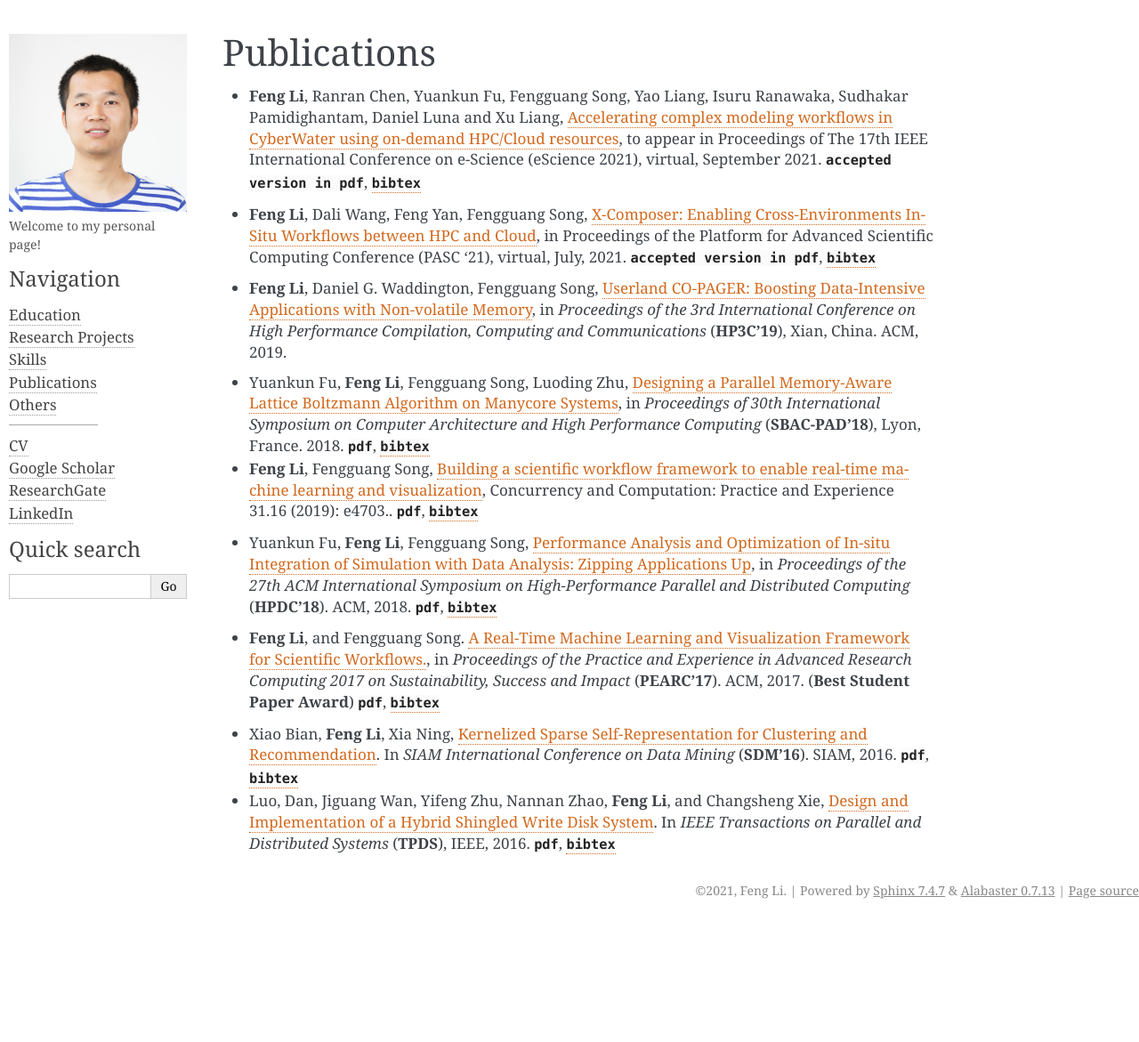
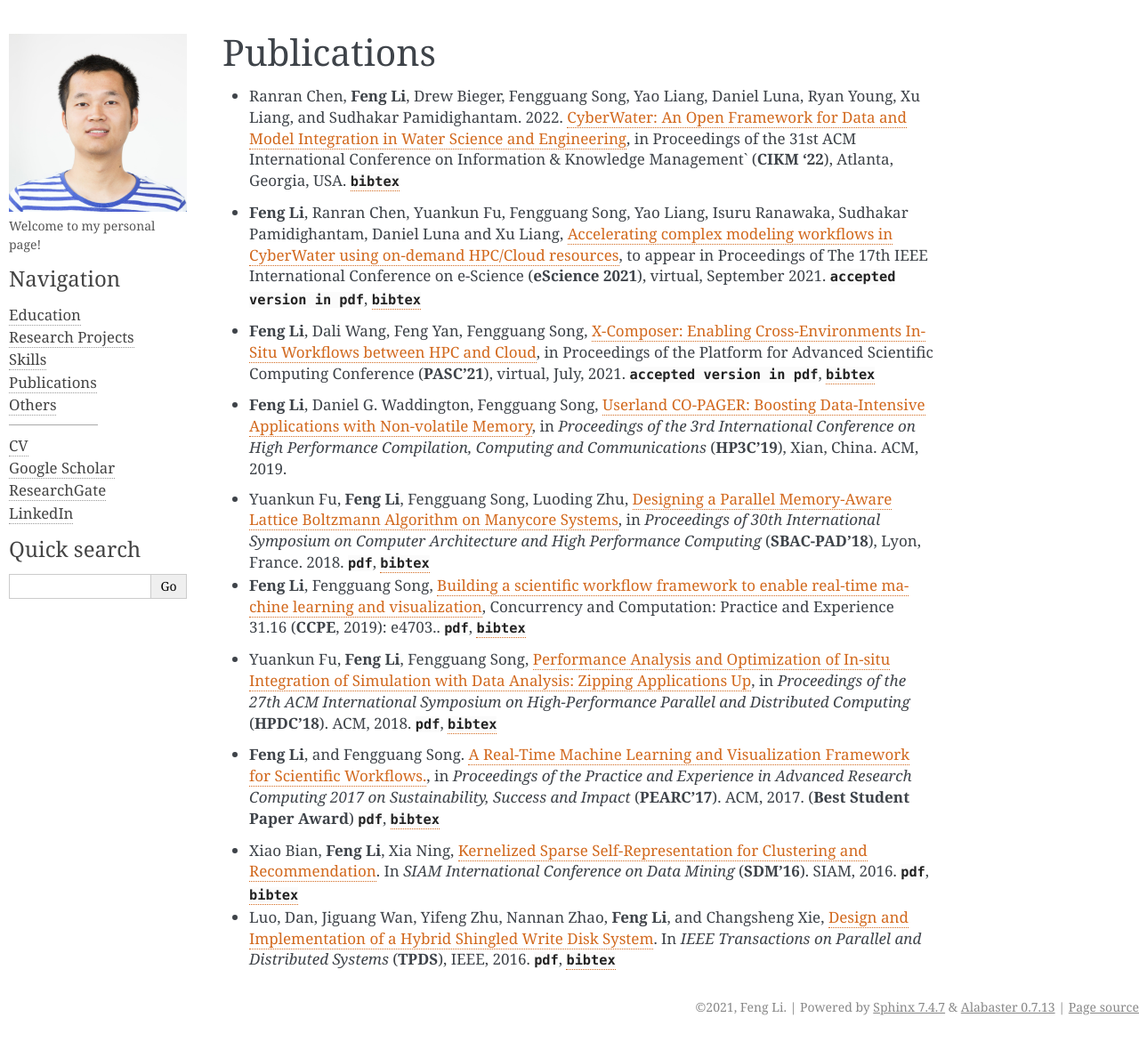
Before and after one commit to fengggli/fengggli.github.io, a Sphinx documentation site: the page built from source/publications.rst, in a window 1280 px wide and 1171 px high. Shown: the whole window at 89% size. Built offline with Sphinx 7.4.7, drawn with Linux system fonts in a browser that asks for light colours.

Commit message:
20230305

```diff
--- a/source/education.rst
+++ b/source/education.rst
@@ -3,7 +3,7 @@
 Education
 ====================
 
-* [2015-2022(expected)] *Purdue University, Indianapolis, IN*
+* [2015-2023(expected)] *Purdue University, Indianapolis, IN*
 
   PhD candidate, Computer Science.
 * [2011~2015] *Huazhong University of Science & Technology, Wuhan, China*
--- a/source/index.rst
+++ b/source/index.rst
@@ -11,6 +11,10 @@ Feng Li
 
 Feng Li is currently a PhD candidate at Purdue University. He works with `Dr. Fengguang Song <https://cs.iupui.edu/~fgsong/>`_ in areas of Distributed Systems and High Performance Computing.
 
+**Updates**
+
+- [2023-03-06] Feng started a new position at Eli Lilly.
+
 **Contact Me**
 
 You can reach me through *li2251 at purdue dot edu*.
--- a/source/publications.rst
+++ b/source/publications.rst
@@ -3,16 +3,19 @@
 Publications
 ============
 
+.. _bib-chen2022cyberwater:
 
+* Ranran Chen, **Feng Li**, Drew Bieger, Fengguang Song, Yao Liang, Daniel Luna, Ryan Young, Xu Liang, and Sudhakar Pamidighantam. 2022. `CyberWater: An Open Framework for Data and Model Integration in Water Science and Engineering <https://doi.org/10.1145/3511808.3557186>`_, in Proceedings of the 31st ACM International Conference on Information & Knowledge Management` (**CIKM '22**), Atlanta, Georgia, USA.
+  :download:`bibtex </pubs/chen2022cyberwater.txt>`
 .. _bib-li2021launchagent:
 
-* **Feng Li**, Ranran Chen, Yuankun Fu, Fengguang Song, Yao Liang, Isuru Ranawaka, Sudhakar Pamidighantam, Daniel Luna and Xu Liang, `Accelerating complex modeling workflows in CyberWater using on-demand HPC/Cloud resources <https://doi.org/10.1109/eScience51609.2021.00030>`_, to appear in Proceedings of The 17th IEEE International Conference on e-Science (eScience 2021), virtual, September 2021.
+* **Feng Li**, Ranran Chen, Yuankun Fu, Fengguang Song, Yao Liang, Isuru Ranawaka, Sudhakar Pamidighantam, Daniel Luna and Xu Liang, `Accelerating complex modeling workflows in CyberWater using on-demand HPC/Cloud resources <https://doi.org/10.1109/eScience51609.2021.00030>`_, to appear in Proceedings of The 17th IEEE International Conference on e-Science (**eScience 2021**), virtual, September 2021.
   :download:`accepted version in pdf </pubs/li2021launchagent-author-20210810.pdf>`,
   :download:`bibtex </pubs/li2021launchagent.txt>`
 
 .. _bib-li2021xcomposer:
 
-* **Feng Li**, Dali Wang, Feng Yan, Fengguang Song, `X-Composer: Enabling Cross-Environments In-Situ Workflows between HPC and Cloud <https://doi.org/10.1145/3468267.3470621>`_, in Proceedings of the Platform for Advanced Scientific Computing Conference (PASC '21), virtual, July, 2021.
+* **Feng Li**, Dali Wang, Feng Yan, Fengguang Song, `X-Composer: Enabling Cross-Environments In-Situ Workflows between HPC and Cloud <https://doi.org/10.1145/3468267.3470621>`_, in Proceedings of the Platform for Advanced Scientific Computing Conference (**PASC'21**), virtual, July, 2021.
   :download:`accepted version in pdf </pubs/li2021xcomposer-author-20210810.pdf>`,
   :download:`bibtex </pubs/li2021xcomposer.txt>`
 
@@ -27,7 +30,7 @@ Publications
   :download:`pdf </pubs/fu2018lbm.pdf>`,
   :download:`bibtex </pubs/fu2018lbm.txt>`
 
-* **Feng Li**, Fengguang Song, `Building a scientific workflow framework to enable real‐time machine learning and visualization <https://doi.org/10.1002/cpe.4703>`_, Concurrency and Computation: Practice and Experience 31.16 (2019): e4703..
+* **Feng Li**, Fengguang Song, `Building a scientific workflow framework to enable real‐time machine learning and visualization <https://doi.org/10.1002/cpe.4703>`_, Concurrency and Computation: Practice and Experience 31.16 (**CCPE**, 2019): e4703..
   :download:`pdf </pubs/li2018ccpe.pdf>`,
   :download:`bibtex </pubs/li2018ccpe.txt>`
 
--- /dev/null
+++ b/source/pubs/chen2022cyberwater.txt
@@ -0,0 +1,16 @@
+@inproceedings{chen2022cyberwater,
+author = {Chen, Ranran and Li, Feng and Bieger, Drew and Song, Fengguang and Liang, Yao and Luna, Daniel and Young, Ryan and Liang, Xu and Pamidighantam, Sudhakar},
+title = {CyberWater: An Open Framework for Data and Model Integration in Water Science and Engineering},
+year = {2022},
+isbn = {9781450392365},
+publisher = {Association for Computing Machinery},
+address = {New York, NY, USA},
+url = {https://doi.org/10.1145/3511808.3557186},
+doi = {10.1145/3511808.3557186},
+booktitle = {Proceedings of the 31st ACM International Conference on Information & Knowledge Management},
+pages = {4833–4837},
+numpages = {5},
+keywords = {model coupling without coding, open data and model framework, scientific workflow, hpc access on demand},
+location = {Atlanta, GA, USA},
+series = {CIKM '22}
+}
```
Also changed, not shown: README.md (+3 -0 lines).
